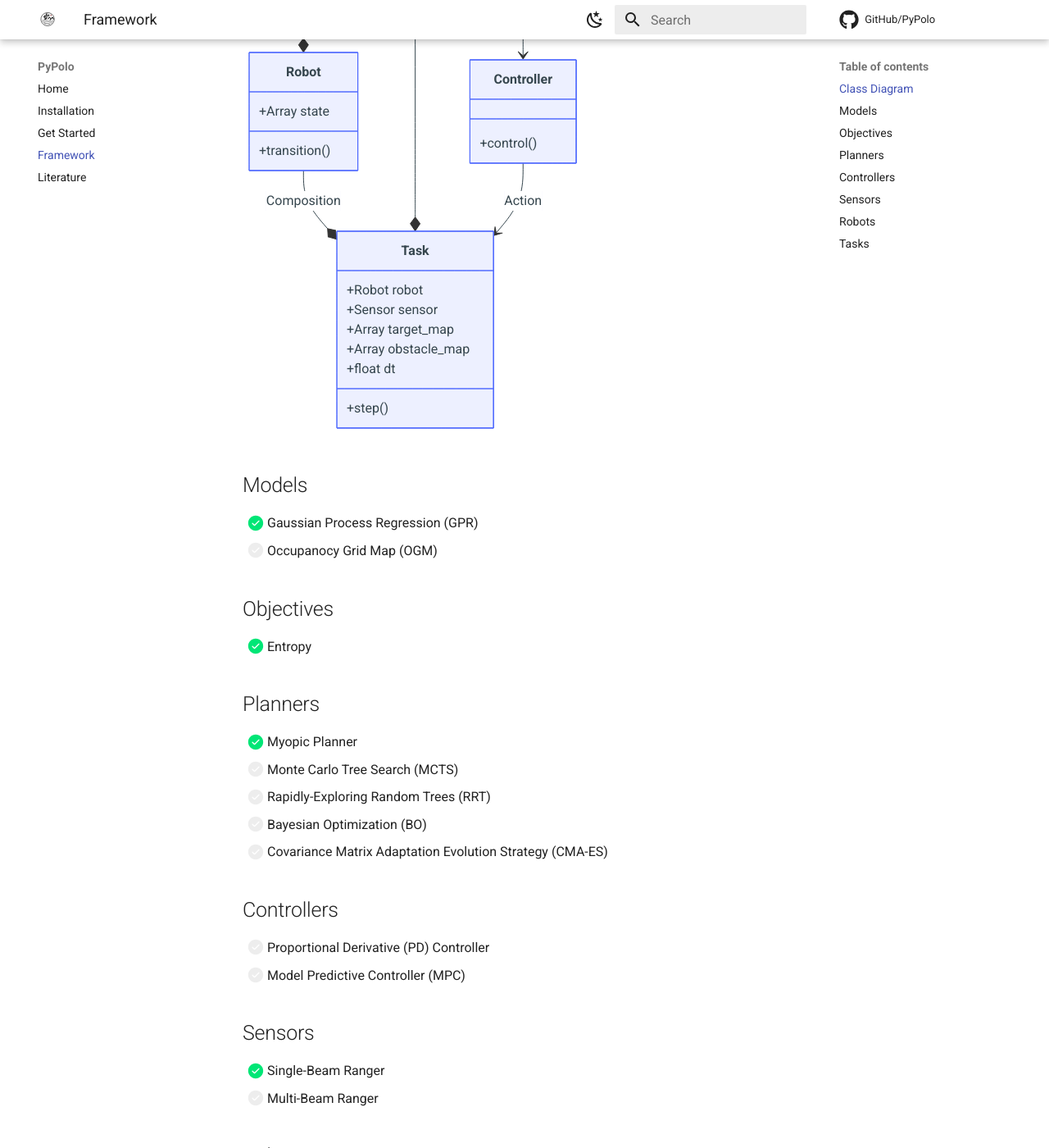
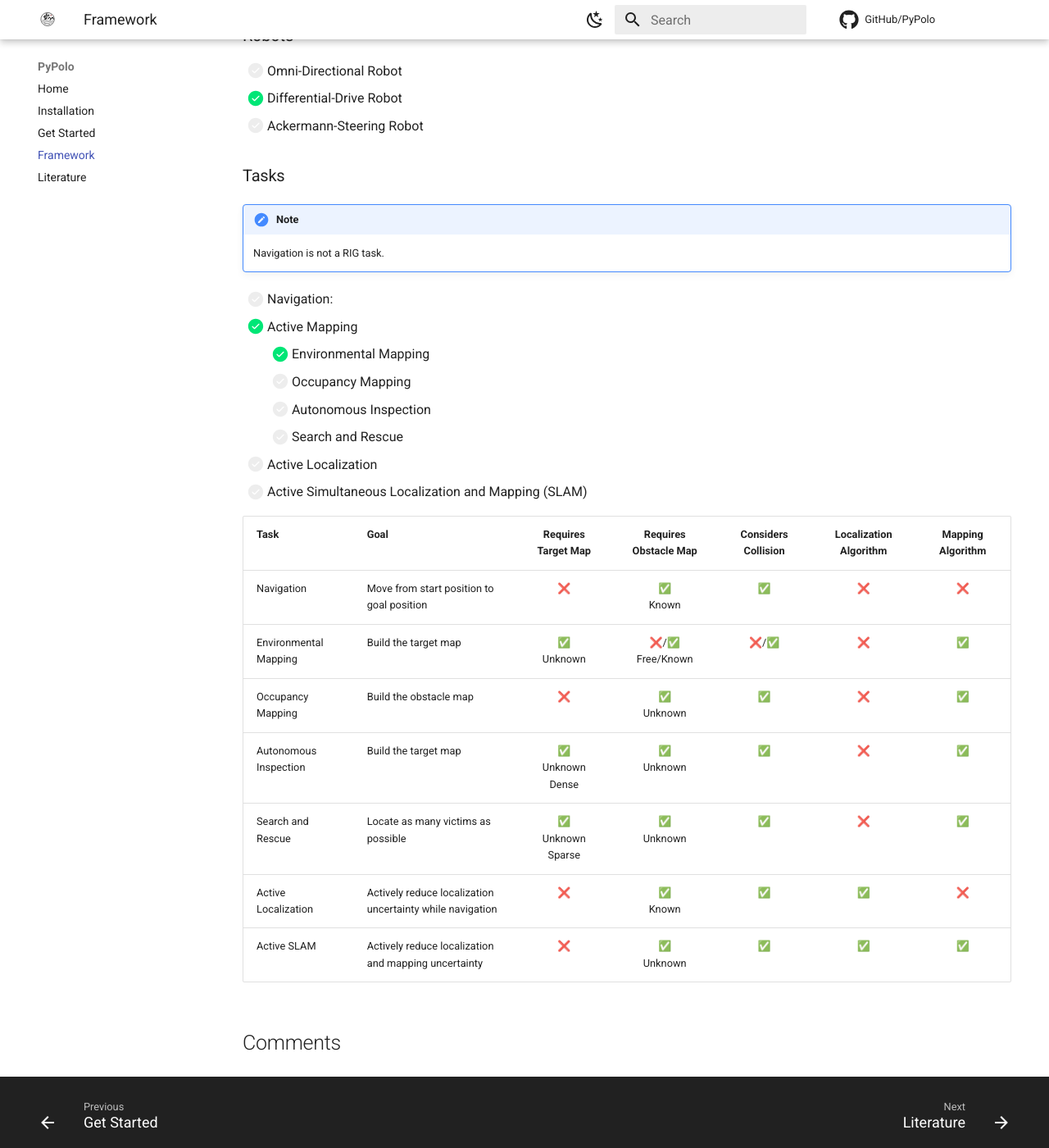
Before and after one commit to Weizhe-Chen/PyPolo, an MkDocs documentation site: the page built from docs/framework.md, in a window 1280 px wide and 1400 px high, scrolled down 1407 px. Shown: the whole window at 82% size. Built offline with MkDocs 1.6.1 and Material for MkDocs 9.7.7, drawn with Linux system fonts in a browser that asks for light colours; comment, search, counter and statistics services are not loaded; some of the changed text lies outside the part shown.

Commit message:
Added task table.

````diff
--- a/docs/framework.md
+++ b/docs/framework.md
@@ -1,15 +1,14 @@
 ---
 comments: true
+hide:
+    - toc
 ---
-
-# Framework
-
-![framework](./assets/images/framework/framework.png){: style="height:100%;width:100%"}
 
 ## Class Diagram
 
 ``` mermaid
 classDiagram
+direction LR
 class Robot {
     +Array state
         +transition()
@@ -40,57 +39,73 @@ class Controller {
     +control()
 }
 
-Robot --* Task: Composition
-Sensor --* Robot: Composition
-Model --* Task: Composition
+Robot --* Task
+Sensor --* Robot
+Model --* Task
 
-Model --> Objective: Prediction & Uncertainty
-Objective --> Planner: Reward / Cost
-Planner --> Controller: Waypoints
-Controller --> Task: Action
+Model --> Objective
+Objective --> Planner
+Planner --> Controller
+Controller --> Task
 ```
 
-## Models
+## Roadmap
 
-- [x] Gaussian Process Regression (GPR)
-- [ ] Occupanocy Grid Map (OGM)
+### Models
 
-## Objectives
+- [x] Gaussian Process Regression (GPR): continuous
+- [ ] Occupanocy Grid Map (OGM): discrete
+
+### Objectives
 
 - [x] Entropy
 
-## Planners
+### Planners
 
-- [x] Myopic Planner
-- [ ] Monte Carlo Tree Search (MCTS)
-- [ ] Rapidly-Exploring Random Trees (RRT)
-- [ ] Bayesian Optimization (BO)
-- [ ] Covariance Matrix Adaptation Evolution Strategy (CMA-ES)
+- [x] Myopic Planner: produces a single informative waypoint
+- [ ] Monte Carlo Tree Search (MCTS): sampling-based, producesa sequence of waypoints or actions
+- [ ] Rapidly-Exploring Random Trees (RRT): sampling-based, producesa a sequence of waypoints
+- [ ] Bayesian Optimization (BO): trajectory optimization, producesa a parameterized trajectory
+- [ ] Covariance Matrix Adaptation Evolution Strategy (CMA-ES): trajectory optimization, produces a parameterized trajectory
 
-## Controllers
+### Controllers
 
-- [ ] Proportional Derivative (PD) Controller
+- [x] Proportional Derivative (PD) Controller
 - [ ] Model Predictive Controller (MPC)
 
-## Sensors
+### Sensors
 
-- [x] Single-Beam Ranger
-- [ ] Multi-Beam Ranger
+- [x] Single-Beam Ranger: sonar
+- [ ] Multi-Beam Ranger: LiDAR, depth camera
 
-## Robots
+### Robots
 
 - [ ] Omni-Directional Robot
 - [x] Differential-Drive Robot
 - [ ] Ackermann-Steering Robot
 
 
-## Tasks
+### Tasks
 
-- [ ] Navigation
+!!! note
+
+    Navigation is not a RIG task.
+
+- [ ] Navigation:
 - [x] Active Mapping
     - [x] Environmental Mapping
     - [ ] Occupancy Mapping
+    - [ ] Autonomous Inspection
+    - [ ] Search and Rescue
 - [ ] Active Localization
 - [ ] Active Simultaneous Localization and Mapping (SLAM)
-- [ ] Autonomous Inspection
-- [ ] Search and Rescue
+
+| Task | Goal | Requires Target Map | Requires Obstacle Map | Considers Collision | Localization Algorithm | Mapping Algorithm |
+| ---- | ---- | :-----------------: | :-------------------: | :-----------------: | :--------------------: | :---------------: |
+| Navigation | Move from start position to goal position | ❌ | ✅ </br> Known | ✅ | ❌ | ❌ |
+| Environmental Mapping | Build the target map | ✅ </br> Unknown | ❌/✅ <br/> Free/Known | ❌/✅ | ❌ | ✅ |
+| Occupancy Mapping | Build the obstacle map | ❌ | ✅ </br> Unknown | ✅ | ❌ | ✅ |
+| Autonomous Inspection | Build the target map | ✅ </br> Unknown </br> Dense  | ✅ </br> Unknown | ✅ | ❌ | ✅ |
+| Search and Rescue | Locate as many victims as possible | ✅ </br> Unknown </br> Sparse | ✅ </br> Unknown | ✅ | ❌ | ✅ |
+| Active Localization | Actively reduce localization uncertainty while navigation | ❌ | ✅ </br> Known | ✅ | ✅ | ❌ |
+| Active SLAM | Actively reduce localization and mapping uncertainty | ❌ | ✅ </br> Unknown | ✅ | ✅ | ✅ |
````
